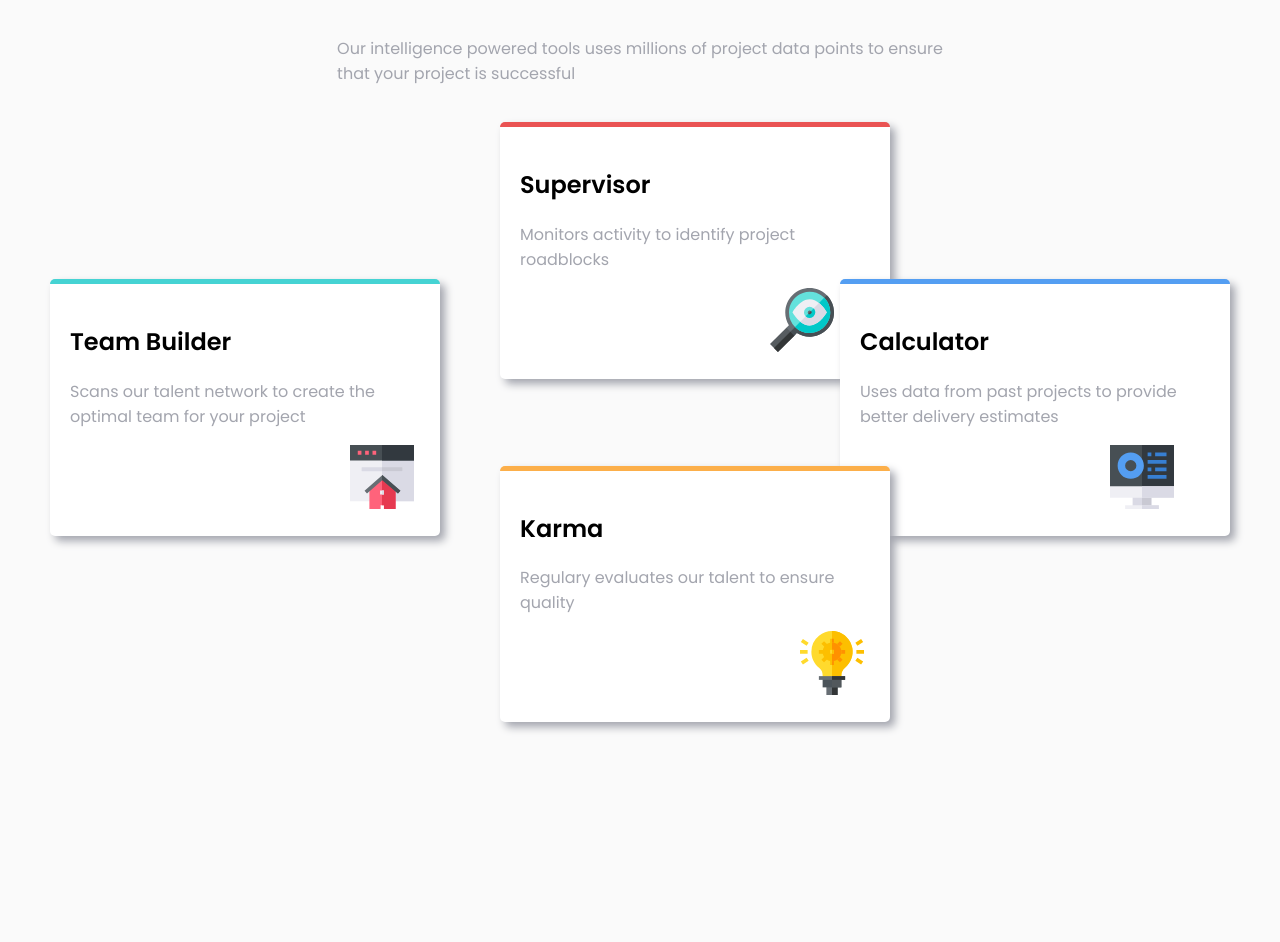
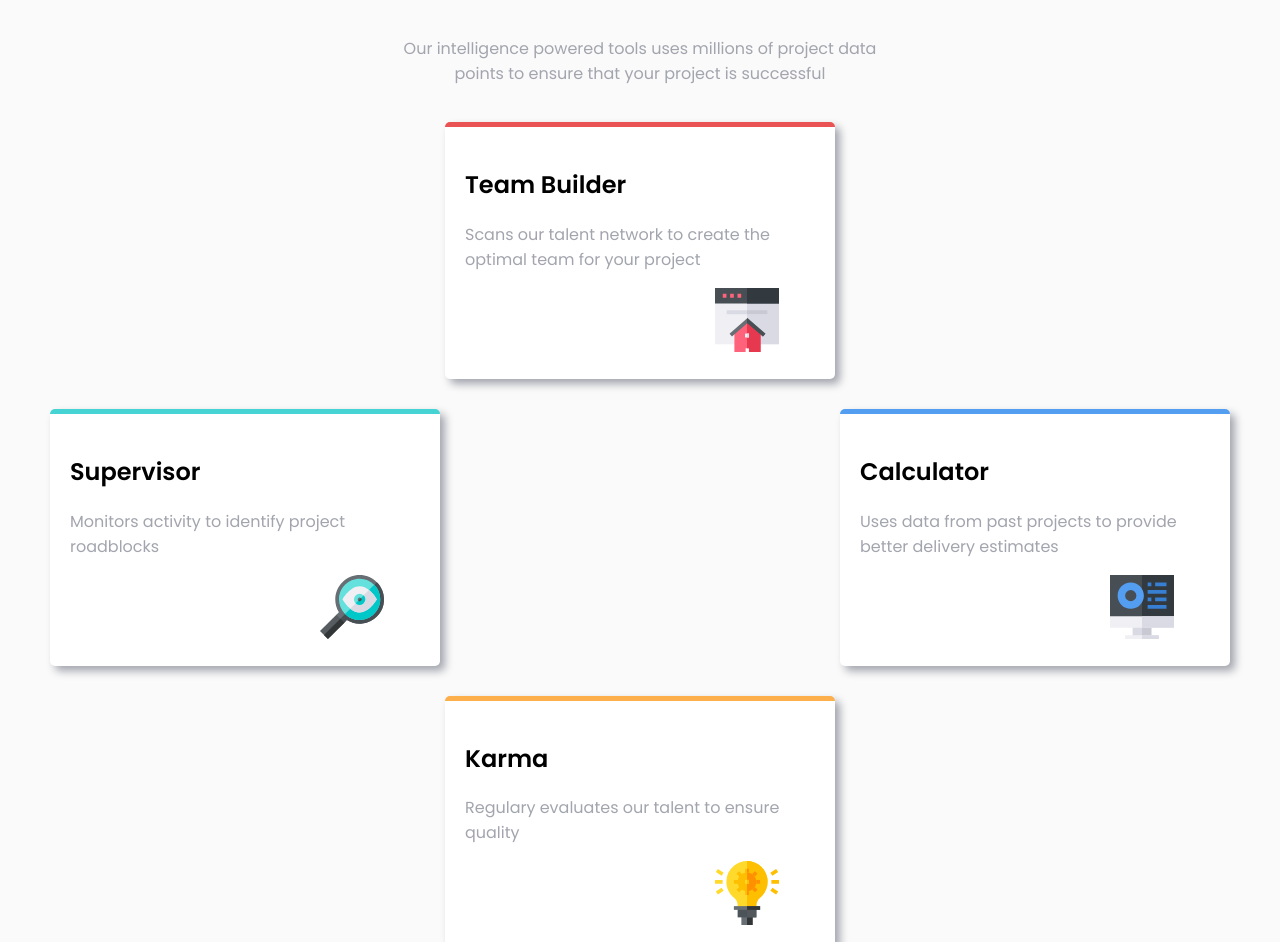
Before and after one commit to AceKahuna/four-card-feature, a plain HTML site: page index.html in a window 1280 px wide. Shown: the part 214-1156 px from the top of the page. Drawn offline with Linux system fonts and the light colour scheme.

Commit message:
third commit

```diff
--- a/index.css
+++ b/index.css
@@ -26,21 +26,15 @@ h2{
     flex-direction: column;
 }
 
-/*Cards Section*/
-.cards{
-    display: flex;
-    flex-direction: column;
-}
-
 /*about*/
 .about{
-    margin: auto;
+    margin: 0 auto;
 }
 
 .rely{
     font-size: 30px;
     font-weight: 200;
-    text-align: center;
+    text-align: center;;
 }
 
 .power{
@@ -50,12 +44,18 @@ h2{
     color: #000000;
 }
 .desc{
-    text-align: justify;
+    text-align: center;
     padding: 20px;
 }
+/*Cards Section*/
+.cards{
+    width: 100%;
+    display: flex;
+    flex-flow: column wrap;
+}
 
-/*supervisor*/
-.supervisor{
+/*team-builder*/
+.team{
     background-color: #ffffff;
     border-top: 5px solid hsl(0, 78%, 62%);
     box-shadow: 5px 5px 8px  hsl(229, 6%, 66%);
@@ -63,10 +63,11 @@ h2{
     border-radius: 5px;
     padding: 20px;
     position: relative;
-    left: 450px;
+    margin-bottom: 30px;
+    align-self: center;
 }
 
-.supervisor > img {
+.team > img{
     position: relative;
     left: 250px;
 }
@@ -75,26 +76,25 @@ h2{
 
 .middle-cards{
     display: flex;
-    position: relative;
+    flex-direction: row;
     justify-content: space-between;
-    bottom: 100px
+    flex-wrap: nowrap;
 }
 
-/*team-builder*/
-.team{
+/*supervisor*/
+.supervisor{
     background-color: #ffffff;
     border-top: 5px solid hsl(180, 62%, 55%);
     box-shadow: 5px 5px 8px  hsl(229, 6%, 66%);
     width: 350px;
     border-radius: 5px;
     padding: 20px;
-    position: relative;
     margin-bottom: 30px;
 }
 
-.team > img{
+.supervisor > img {
     position: relative;
-    left: 280px;
+    left: 250px;
 }
 
 /* calculator*/
@@ -121,14 +121,12 @@ h2{
     border-radius: 5px;
     width: 350px;
     padding: 20px;
-    position: relative;
-    left: 450px;
-    bottom: 200px;
+    align-self: center;
 }
 
 .karma > img{
     position: relative;
-    left: 280px;
+    left: 250px;
 }
 
 /*footer*/
@@ -143,13 +141,14 @@ h2{
  }
 
 /* To be added later*/
-@media screen and (max-width:375 px){
+@media screen and (max-width:750px){
     .cards{
         display: flex;
         flex-direction: column;
         justify-content: center;
     }
     .middle-cards{
-        display: block;
+        display: flex;
+        flex-direction: column;
     }
 }
--- a/index.html
+++ b/index.html
@@ -12,30 +12,29 @@
     <div class="main">
         <!--about-->
         <section class="about">
-
             <p class="rely">Reliable, efficient delivery</p>
             <p class="power">Powered by technology</p>
-
             <p class="desc">
-                Our intelligence powered tools uses millions of project data points to ensure <br>
-                that your project is successful
+                Our intelligence powered tools uses millions of project data <br>
+                 points to ensure that your project is successful
             </p>
         </section>
 
     <div class="cards">
-        <!--supervisor-->
+        <!--Team builder-->
+        <section class="team">
+            <h2>Team Builder</h2>
+            <p>Scans our talent network to create the optimal team for your project</p>
+            <img src="images/icon-team-builder.svg" alt="supervisor">
+        </section>
+
+
+        <div class="middle-cards">
+            <!--team builder-->
             <section class="supervisor">
                 <h2>Supervisor</h2>
                 <p>Monitors activity to identify project roadblocks</p>
-            <img src="images/icon-supervisor.svg" alt="supervisor">
-        </section>
-
-        <div class="middle-cards">
-        <!--team builder-->
-        <section class="team">
-            <h2>Team Builder</h2>
-            <p>Scans our talent network to create the optimal team for your project</p>
-            <img src="images/icon-team-builder.svg" alt="team-builder">
+                <img src="images/icon-supervisor.svg" alt="team-builder">
             </section>
 
             <!--calculator-->
```
Lines whose indentation alone changed are shown as unchanged.
